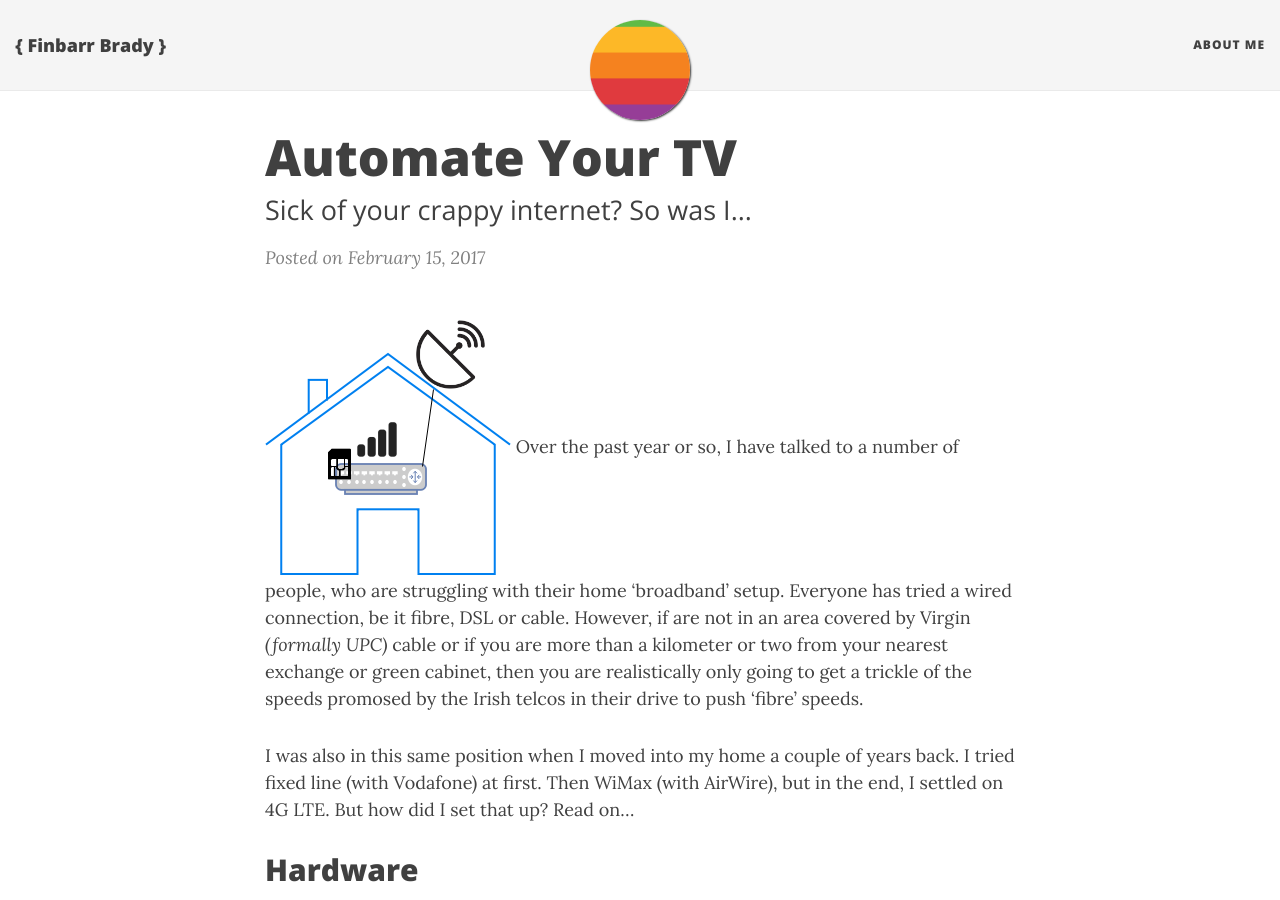
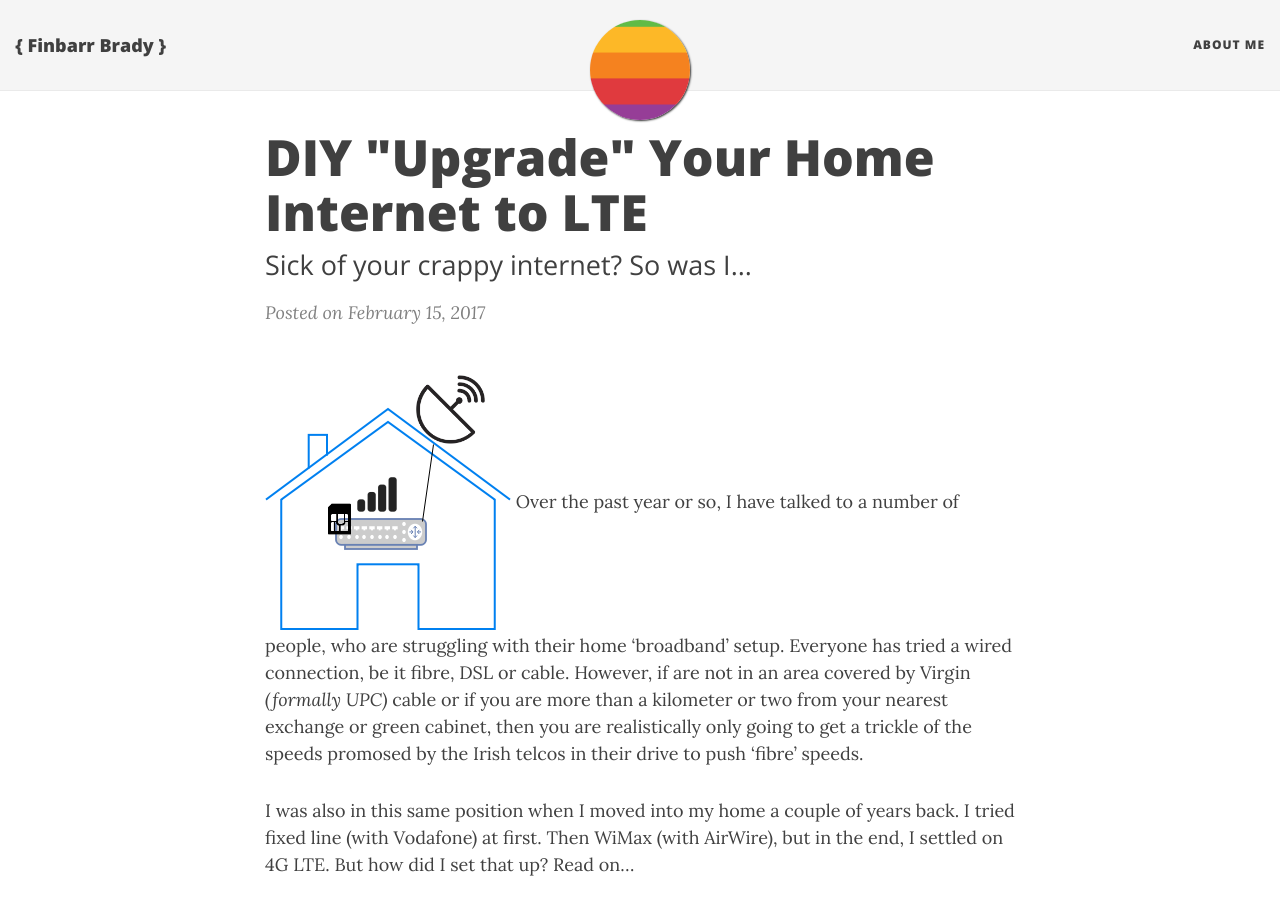
Before and after one commit to fbradyirl/fbradyirl_archive.github.io, a Jekyll site: the page built from _posts/2017-02-15-diy-4g-broadband.md, in a window 1280 px wide and 900 px high. Built offline with Jekyll 4.4.1, drawn with Linux system fonts in a browser that asks for light colours; nearby versions of some CDN libraries; comment, search, counter and statistics services are not loaded.

Commit message:
Updated 2017-02-15-diy-4g-broadband.md

```diff
--- a/_posts/2017-02-15-diy-4g-broadband.md
+++ b/_posts/2017-02-15-diy-4g-broadband.md
@@ -1,7 +1,7 @@
 ---
 layout: post
 published: true
-title: Automate Your TV
+title: DIY "Upgrade" Your Home Internet to LTE
 tags:
   - tech
   - iot
```
